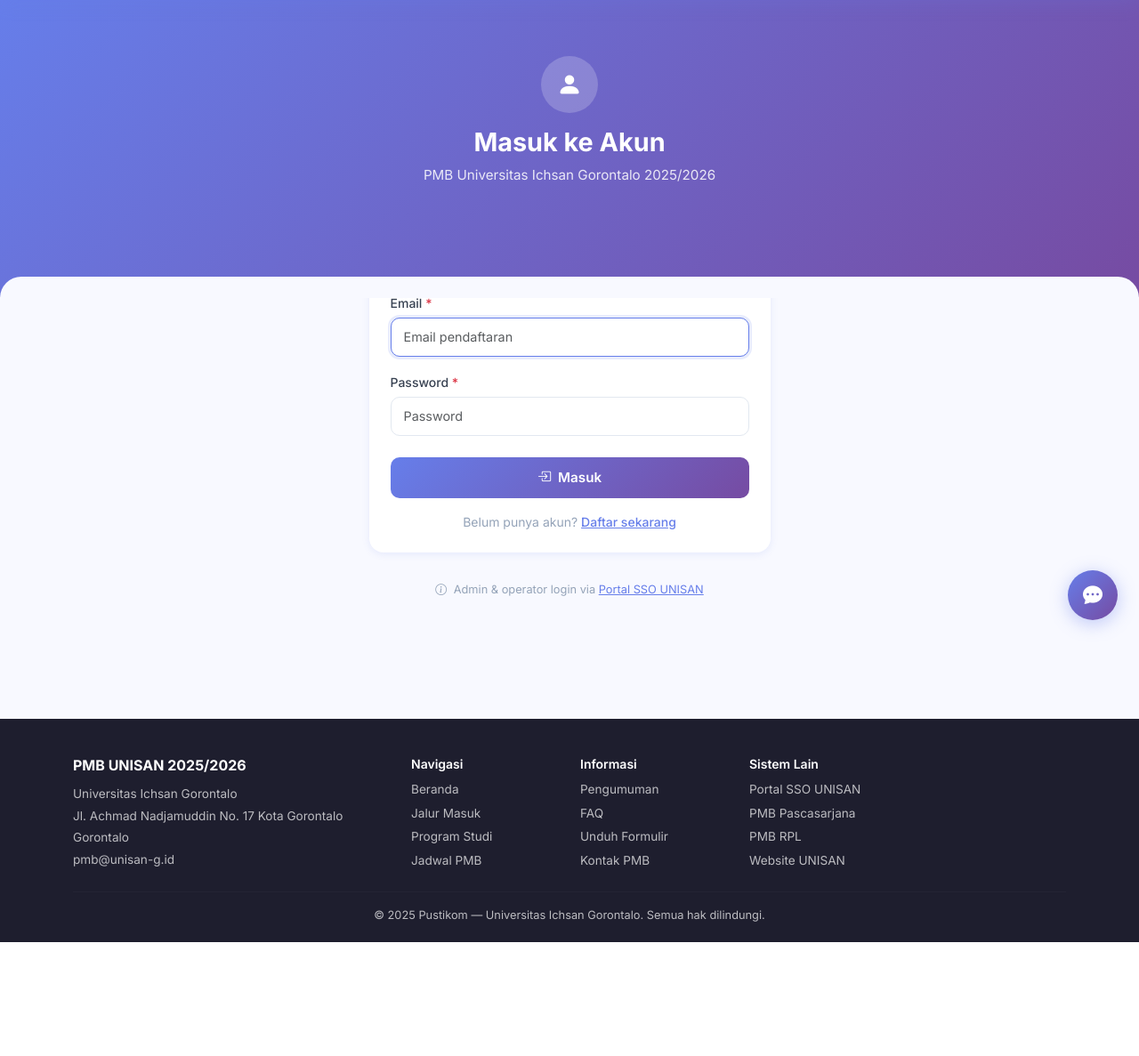
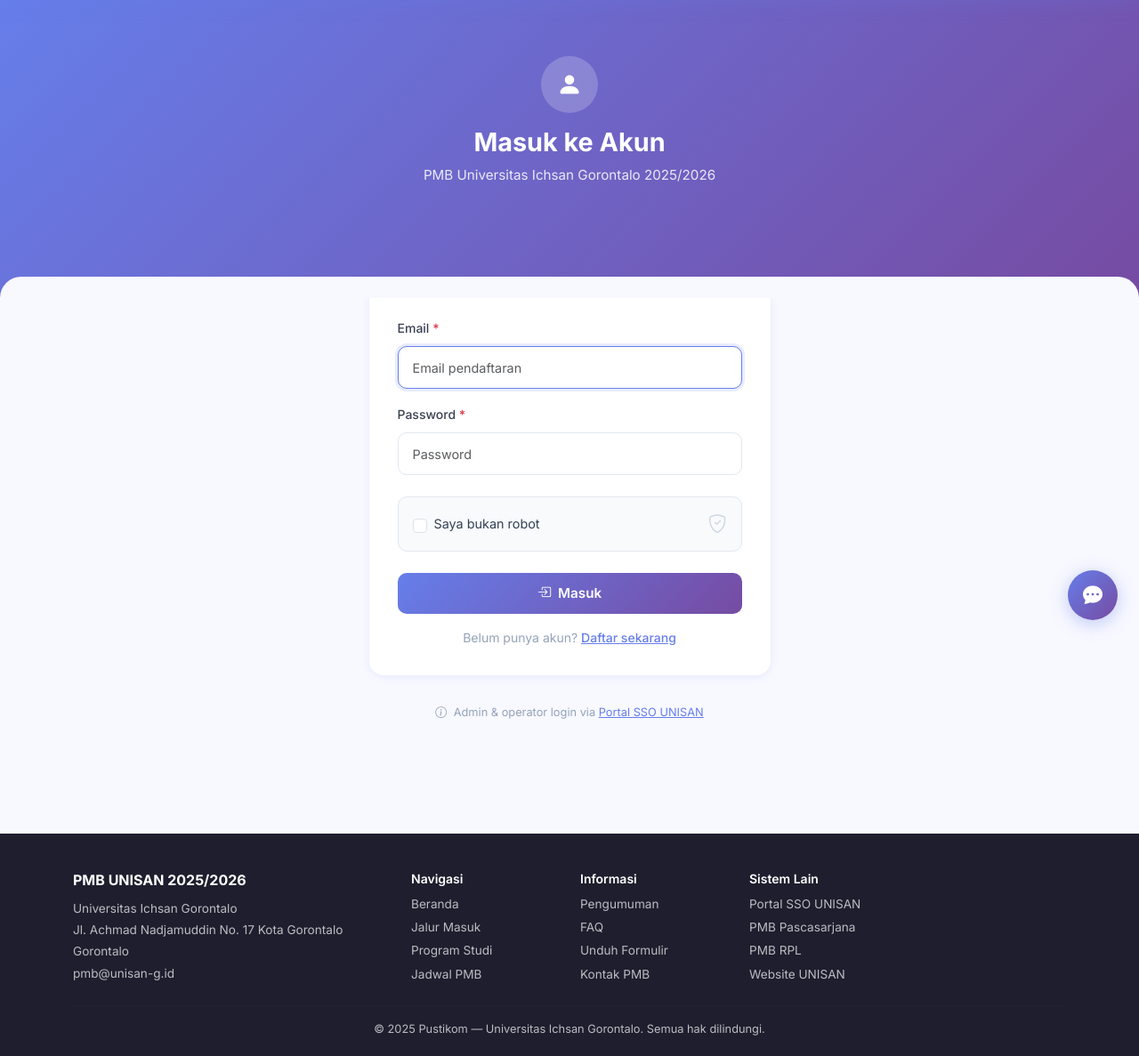
Before and after one commit to unisan-gtlo/sipmb-s1, a Django app: page /accounts/login/ in a window 1280 px wide. Shown: the part 79-1266 px from the top of the page at 89% size. Before the commit the page ends 1138 px from the top, so only its background shows below. Run offline with Django 5.2, Linux system fonts and the light colour scheme.

Commit message:
Add login UX: show/hide password + simple captcha checkbox

```diff
--- a/accounts/forms.py
+++ b/accounts/forms.py
@@ -126,5 +126,16 @@ class LoginForm(forms.Form):
         widget=forms.PasswordInput(attrs={
             'class': 'form-control',
             'placeholder': 'Password',
+            'id': 'id_password',
         })
     )
+    captcha_confirm = forms.BooleanField(
+        required=True,
+        error_messages={
+            'required': 'Harap centang "Saya bukan robot" untuk melanjutkan.',
+        },
+        widget=forms.CheckboxInput(attrs={
+            'class': 'form-check-input',
+            'id': 'id_captcha_confirm',
+        })
+    )
--- a/templates/accounts/login.html
+++ b/templates/accounts/login.html
@@ -14,14 +14,15 @@
   </div>
 </div>
 
-<div class="container" style="margin-top:-30px;padding-bottom:60px">
+<div class="container" style="margin-top:-10px;padding-bottom:50px">
   <div class="row justify-content-center">
     <div class="col-lg-5 col-md-7">
       <div class="card-modern p-4">
 
-        <form method="post" novalidate>
+        <form method="post" novalidate id="loginForm">
           {% csrf_token %}
 
+          <!-- Email -->
           <div class="mb-3">
             <label class="form-label">Email <span class="text-danger">*</span></label>
             {{ form.email }}
@@ -30,14 +31,47 @@
             {% endif %}
           </div>
 
+          <!-- Password dengan icon show/hide -->
           <div class="mb-4">
             <label class="form-label">Password <span class="text-danger">*</span></label>
-            {{ form.password }}
+            <div class="password-wrapper" style="position:relative">
+              {{ form.password }}
+              <button type="button" id="togglePasswordBtn"
+                      aria-label="Tampilkan password"
+                      style="position:absolute;right:10px;top:50%;transform:translateY(-50%);
+                             background:transparent;border:none;padding:6px;cursor:pointer;
+                             opacity:0;pointer-events:none;transition:opacity .15s ease;
+                             color:#64748b">
+                <i class="bi bi-eye" id="togglePasswordIcon" style="font-size:1.1rem"></i>
+              </button>
+            </div>
             {% if form.password.errors %}
               <div class="text-danger mt-1" style="font-size:.8rem">{{ form.password.errors.0 }}</div>
             {% endif %}
           </div>
 
+          <!-- CAPTCHA: Saya bukan robot -->
+          <div class="mb-4">
+            <div class="captcha-box" id="captchaBox"
+                 style="border:1.5px solid #e2e8f0;border-radius:10px;padding:14px 16px;
+                        background:#f8fafc;transition:all .2s ease;cursor:pointer"
+                 onclick="document.getElementById('id_captcha_confirm').click()">
+              <div class="form-check d-flex align-items-center gap-2 mb-0">
+                {{ form.captcha_confirm }}
+                <label class="form-check-label mb-0" for="id_captcha_confirm"
+                       style="cursor:pointer;user-select:none;font-size:.9rem;color:#334155">
+                  Saya bukan robot
+                </label>
+                <i id="captchaShield" class="bi bi-shield-check ms-auto"
+                   style="font-size:1.3rem;color:#cbd5e1;transition:color .2s ease"></i>
+              </div>
+            </div>
+            {% if form.captcha_confirm.errors %}
+              <div class="text-danger mt-1" style="font-size:.8rem">{{ form.captcha_confirm.errors.0 }}</div>
+            {% endif %}
+          </div>
+
+          <!-- Tombol Masuk -->
           <div class="d-grid mb-3">
             <button type="submit" class="btn-gradient btn">
               <i class="bi bi-box-arrow-in-right me-2"></i>Masuk
@@ -64,4 +98,93 @@
   </div>
 </div>
 
+{# Fix posisi teks di input (email & password) + hover captcha #}
+<style>
+  /* Cukup tambah ruang untuk icon mata — padding dasar dari base_publik.html */
+  #loginForm input[type="password"] {
+    padding-right: 44px;
+  }
+  /* Card login - padding biar tidak mepet */
+  .card-modern {
+    padding: 2rem !important;
+  }
+  /* Beri nafas lebih ke input login */
+  #loginForm .form-control {
+    padding: 12px 16px !important;
+    min-height: 48px;
+  }
+  /* Tambah jarak label ke input (kasih "nafas") */
+  #loginForm .form-label {
+    margin-bottom: 10px !important;
+  }
+  /* Captcha box */
+  #captchaBox:hover {
+    border-color: #a5b4fc;
+    background: #f5f3ff;
+  }
+  #captchaBox.captcha-checked {
+    border-color: #10b981;
+    background: #ecfdf5;
+  }
+</style>
+
+<script>
+(function() {
+  // ================ Icon mata: muncul saat ada teks ================
+  const pwdInput  = document.getElementById('id_password');
+  const toggleBtn = document.getElementById('togglePasswordBtn');
+  const toggleIcn = document.getElementById('togglePasswordIcon');
+
+  if (pwdInput && toggleBtn) {
+    function syncIconVisibility() {
+      if (pwdInput.value.length > 0) {
+        toggleBtn.style.opacity = '1';
+        toggleBtn.style.pointerEvents = 'auto';
+      } else {
+        toggleBtn.style.opacity = '0';
+        toggleBtn.style.pointerEvents = 'none';
+        // Reset ke mode tersembunyi kalau input dikosongkan
+        pwdInput.type = 'password';
+        toggleIcn.classList.remove('bi-eye-slash');
+        toggleIcn.classList.add('bi-eye');
+      }
+    }
+    pwdInput.addEventListener('input', syncIconVisibility);
+    syncIconVisibility(); // cek state awal (kalau browser auto-fill)
+
+    toggleBtn.addEventListener('click', function() {
+      const isHidden = pwdInput.type === 'password';
+      pwdInput.type = isHidden ? 'text' : 'password';
+      toggleIcn.classList.toggle('bi-eye');
+      toggleIcn.classList.toggle('bi-eye-slash');
+      toggleBtn.setAttribute('aria-label',
+        isHidden ? 'Sembunyikan password' : 'Tampilkan password');
+    });
+  }
+
+  // ================ Captcha visual feedback ================
+  const cbCaptcha = document.getElementById('id_captcha_confirm');
+  const captchaBox = document.getElementById('captchaBox');
+  const shield = document.getElementById('captchaShield');
+
+  if (cbCaptcha && captchaBox && shield) {
+    function syncCaptchaState() {
+      if (cbCaptcha.checked) {
+        captchaBox.classList.add('captcha-checked');
+        shield.style.color = '#10b981';
+        shield.classList.remove('bi-shield-check');
+        shield.classList.add('bi-shield-fill-check');
+      } else {
+        captchaBox.classList.remove('captcha-checked');
+        shield.style.color = '#cbd5e1';
+        shield.classList.remove('bi-shield-fill-check');
+        shield.classList.add('bi-shield-check');
+      }
+    }
+    cbCaptcha.addEventListener('change', syncCaptchaState);
+    syncCaptchaState(); // cek state awal
+  }
+})();
+</script>
+
 {% endblock %}
```
